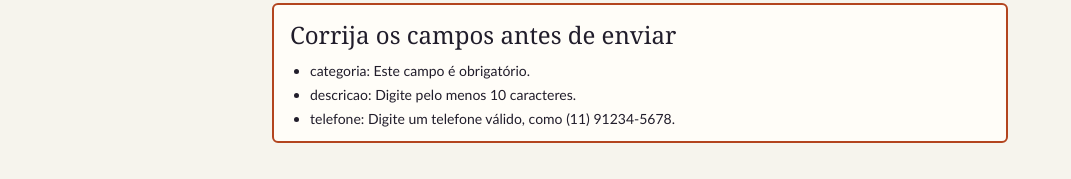
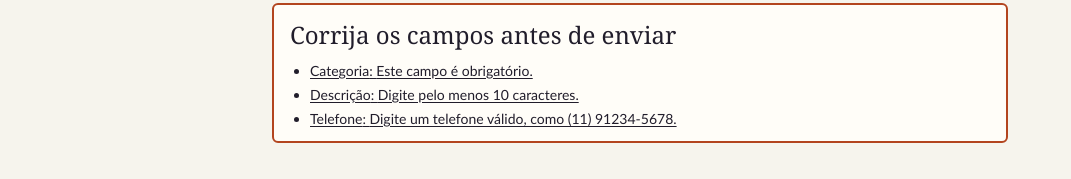
Before and after one commit to 1TDSPJ-26/portal-locais-acessiveis, a React (Vite) app: page /locais/1/editar in a window 1280 px wide. Both pictures are taken after typing "Sample", "Sample", "Sample", "name@example.com", "5551234", "https://example.com" into the empty fields and a click on the button "Salvar alterações". Shown: the part 274-453 px from the top of the page, without its empty margins (0-1071 px from the left). Built offline with nearby package versions, Linux system fonts and the light colour scheme.

Commit message:
feat: melhora resumo de erros e feedback da edicao

```diff
--- a/src/pages/EditarLocal/index.tsx
+++ b/src/pages/EditarLocal/index.tsx
@@ -33,6 +33,16 @@ const idDoRecurso = (recurso: RecursoAcessibilidade) =>
         .replace(/\p{M}/gu, "")
         .toLowerCase()
         .replace(/[^a-z0-9]+/g, "-")}`;
+
+const ROTULOS_EDICAO: Record<string, string> = {
+    nome: "Nome do local",
+    categoria: "Categoria",
+    descricao: "Descrição",
+    endereco: "Endereço",
+    email: "E-mail",
+    telefone: "Telefone",
+    site: "Site",
+};
 
 function validarEdicao(dados: {
     nome: string;
@@ -235,7 +245,11 @@ export default function EditarLocal() {
                         <h2 className="text-base font-semibold text-(--alert)">Corrija os campos antes de enviar</h2>
                         <ul className="mt-2 list-disc space-y-1 pl-5 text-sm">
                             {camposComErro.map((campo) => (
-                                <li key={campo}>{campo}: {erros[campo]}</li>
+                                <li key={campo}>
+                                    <a href={`#${campo}`} className="underline underline-offset-2">
+                                        {ROTULOS_EDICAO[campo] ?? campo}: {erros[campo]}
+                                    </a>
+                                </li>
                             ))}
                         </ul>
                     </div>
@@ -358,7 +372,7 @@ export default function EditarLocal() {
             </form>
 
             {mensagem && (
-                <div role="alert" className="mt-4 text-sm font-medium text-(--alert)">
+                <div aria-live="polite" role="alert" className="mt-4 text-sm font-medium text-(--alert)">
                     {mensagem}
                 </div>
             )}
```
